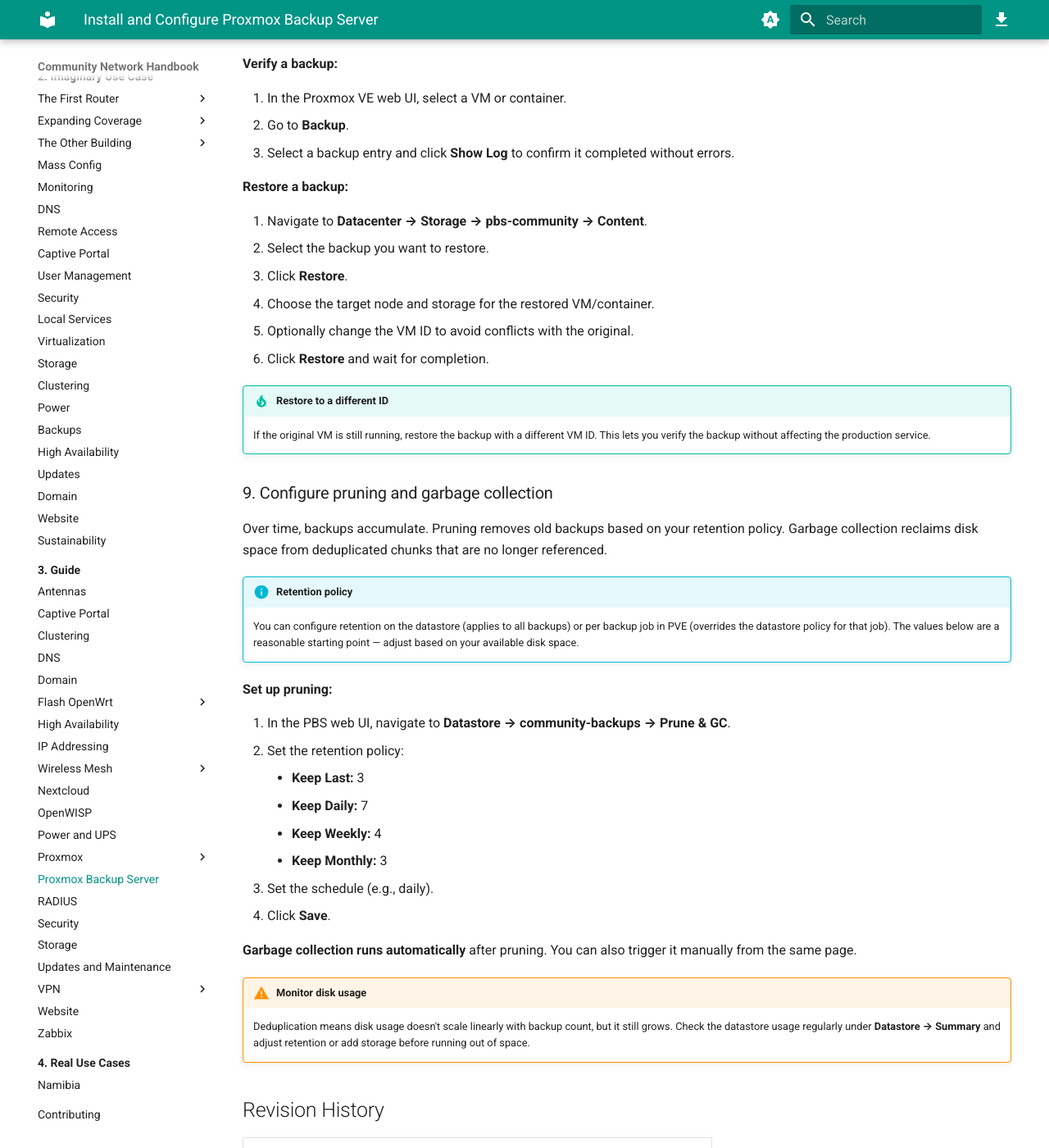
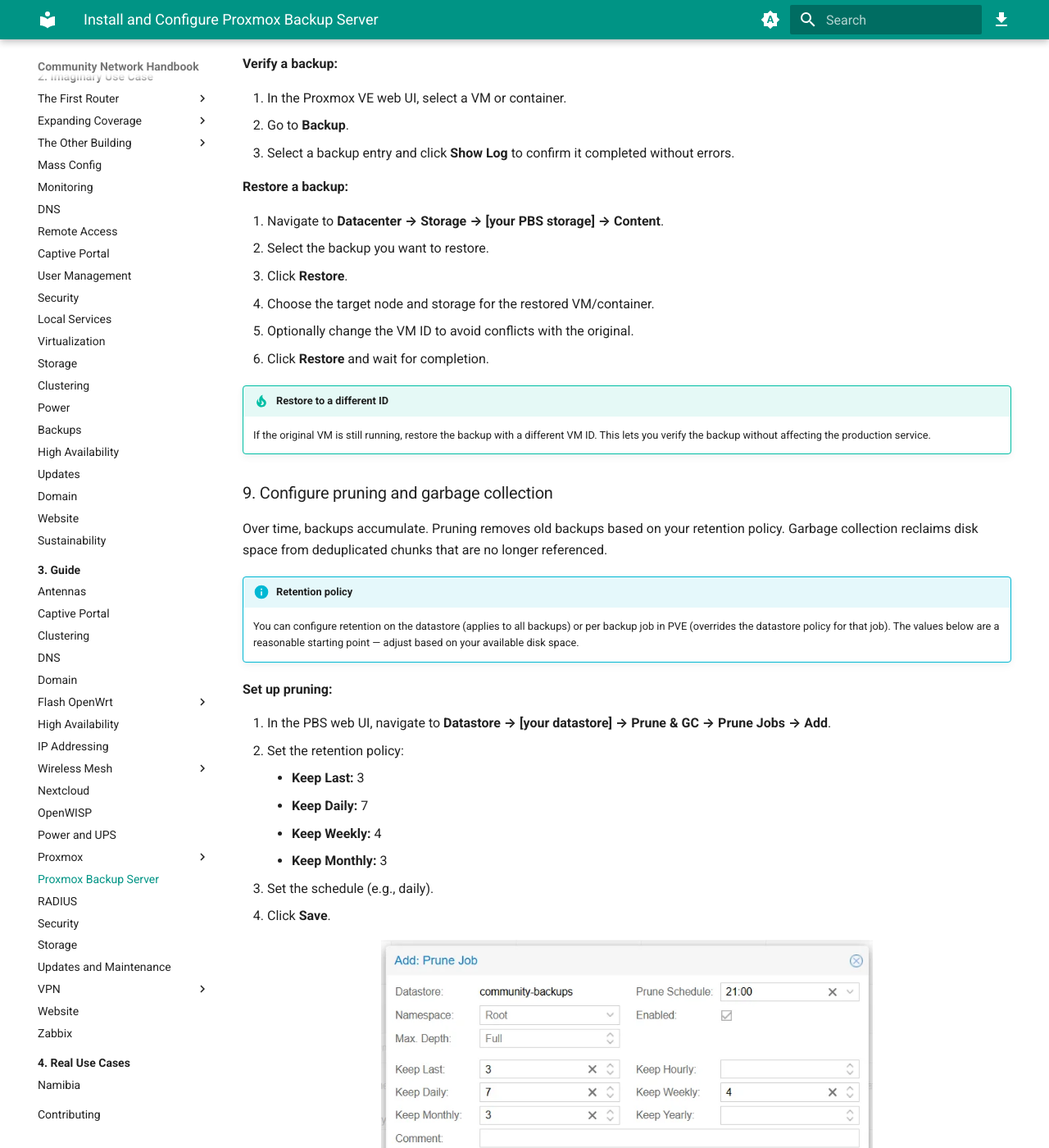
Before and after one commit to aucoop/Community-Network-Handbook, an MkDocs documentation site: the page built from docs/3-Guide/Proxmox-Backup-Server/index.md, in a window 1280 px wide and 1400 px high, scrolled down 8580 px. Shown: the whole window at 82% size. Built offline with MkDocs 1.6.1 and Material for MkDocs 9.7.7, drawn with Linux system fonts in a browser that asks for light colours.

Commit message:
Generic paths, prune minor changes

```diff
--- a/docs/3-Guide/Proxmox-Backup-Server/index.md
+++ b/docs/3-Guide/Proxmox-Backup-Server/index.md
@@ -261,7 +261,7 @@
 
 **Restore a backup:**
 
-1. Navigate to **Datacenter → Storage → pbs-community → Content**.
+1. Navigate to **Datacenter → Storage → [your PBS storage] → Content**.
 2. Select the backup you want to restore.
 3. Click **Restore**.
 4. Choose the target node and storage for the restored VM/container.
@@ -280,7 +280,7 @@
 
 **Set up pruning:**
 
-1. In the PBS web UI, navigate to **Datastore → community-backups → Prune & GC**.
+1. In the PBS web UI, navigate to **Datastore → [your datastore] → Prune & GC → Prune Jobs → Add**.
 2. Set the retention policy:
     - **Keep Last:** 3
     - **Keep Daily:** 7
@@ -288,6 +288,10 @@
     - **Keep Monthly:** 3
 3. Set the schedule (e.g., daily).
 4. Click **Save**.
+
+<figure markdown="span">
+  ![PBS prune and garbage collection](images/PBS-prune-gc.webp){ width="600" }
+</figure>
 
 **Garbage collection runs automatically** after pruning. You can also trigger it manually from the same page.
 
```
Also changed, not shown: docs/3-Guide/Proxmox-Backup-Server/images/PBS-prune-gc.webp (added).
